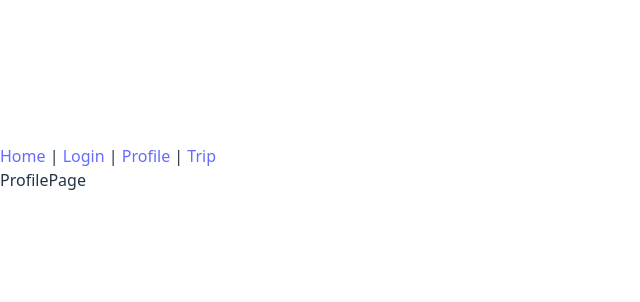
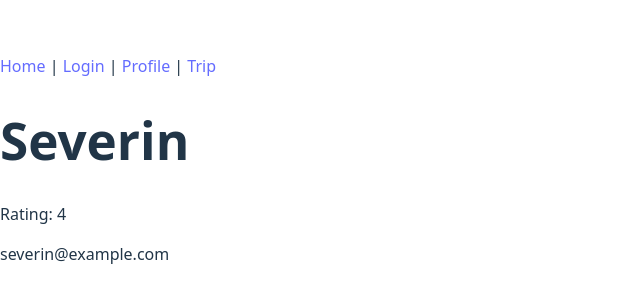
Before and after one commit to SeverinJo/DAT251_CarPooling, a React (Vite) app in the folder frontend/: page /profile in a window 1280 px wide. Shown: the part 232-534 px from the top of the page, without its empty margins (0-640 px from the left). Built offline with nearby package versions, Linux system fonts and the light colour scheme.

Commit message:
implemented ProfilePage.tsx

```diff
--- a/frontend/src/pages/ProfilePage.tsx
+++ b/frontend/src/pages/ProfilePage.tsx
@@ -1,5 +1,29 @@
+  import { useEffect, useState } from "react"
+  import { currentUser, getBookings } from "../api/mock"
+  import type { Booking } from "../types"
+
 function ProfilePage() {
-    return <div>ProfilePage</div>;
+        const [bookings, setBookings] = useState<Booking[]>([])
+        const [loading, setLoading] = useState(true)
+
+        useEffect(() => {
+          getBookings().then((data) => {
+            setBookings(data)
+            setLoading(false)
+          })
+        }, [])
+
+        return (
+          <div>
+            <h1>{currentUser.name}</h1>
+            <p>Rating: {currentUser.rating}</p>
+            <p>{currentUser.email} </p>
+            {loading ? <p>Loading...</p> : bookings.map(b => (
+              <div key={b.id}>{/* booking card */}</div>
+            ))}
+          </div>
+        )
+
 }
 
 export default ProfilePage;
```
